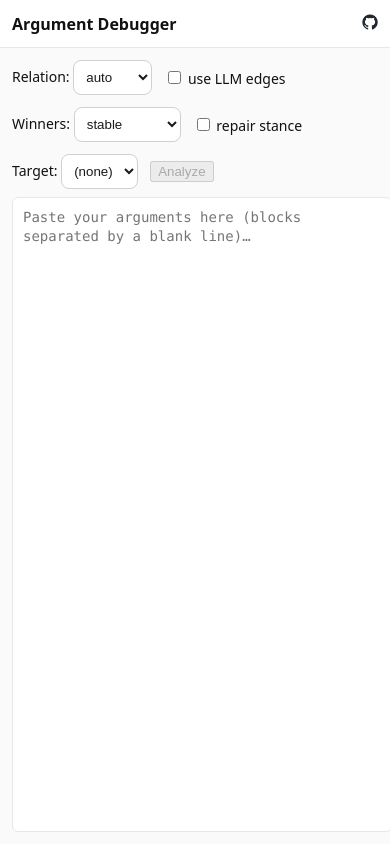
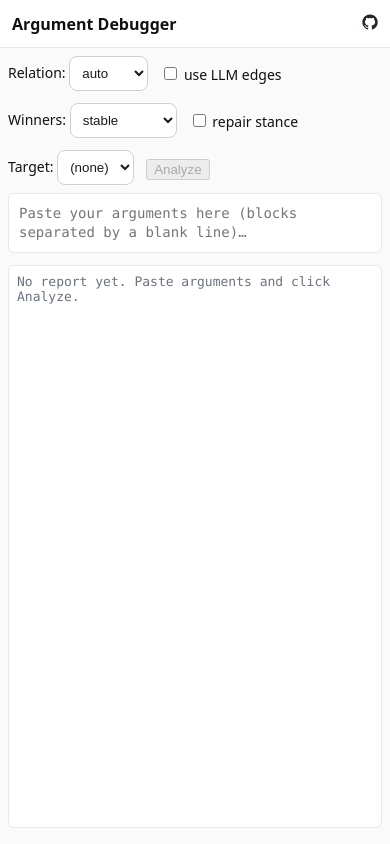
Before and after one commit to namin/argument-debugger, a React (Vite) app in the folder frontend/: page / in a window 390 px wide. Built offline with nearby package versions, Linux system fonts and the light colour scheme.

Commit message:
mobile layout

```diff
--- a/frontend/src/styles.css
+++ b/frontend/src/styles.css
@@ -32,6 +32,45 @@ body {
   min-height: 0;
 }
 
+/* Mobile responsive layout */
+@media (max-width: 768px) {
+  .workspace.two-col {
+    grid-template-columns: 1fr;
+    grid-template-rows: auto 1fr;
+    height: auto;
+    min-height: calc(100vh - 72px); /* Account for header and padding */
+  }
+
+  .left-col {
+    min-height: auto;
+  }
+
+  .right-col {
+    min-height: 300px; /* Ensure output area has reasonable height */
+  }
+
+  .toolbar {
+    gap: 8px; /* Reduce gap on mobile */
+    font-size: 13px; /* Slightly smaller font */
+  }
+
+  .toolbar label {
+    flex-shrink: 0; /* Prevent labels from shrinking too much */
+  }
+
+  .toolbar button {
+    margin-top: 4px; /* Add some spacing when button wraps */
+  }
+
+  .main {
+    padding: 8px; /* Reduce padding on mobile */
+  }
+
+  .editor {
+    font-size: 16px; /* Prevent zoom on iOS */
+  }
+}
+
 .left-col, .right-col { display: flex; flex-direction: column; min-height: 0; }
 
 .toolbar {
```
